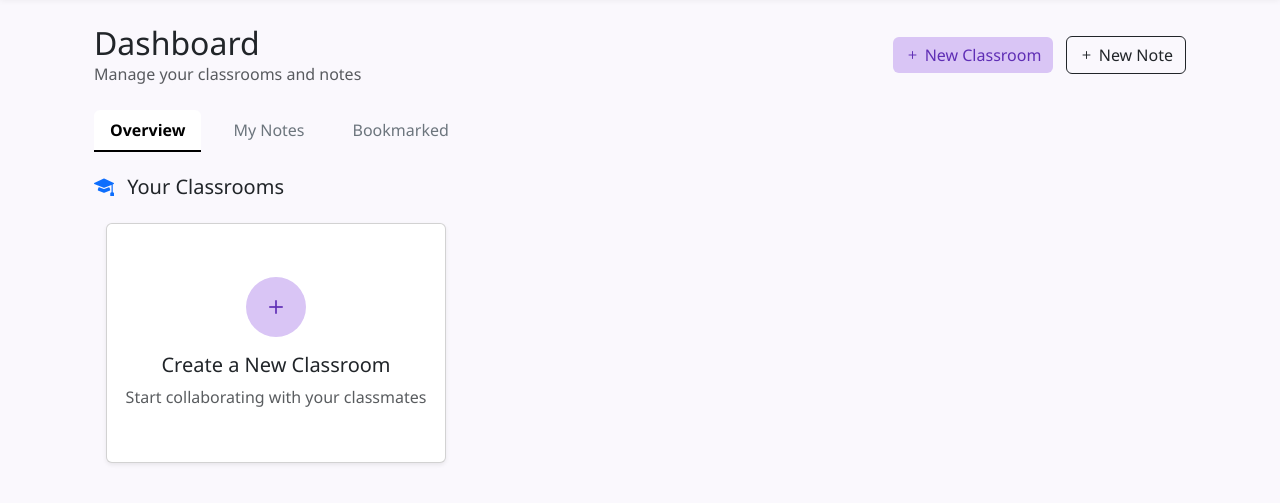
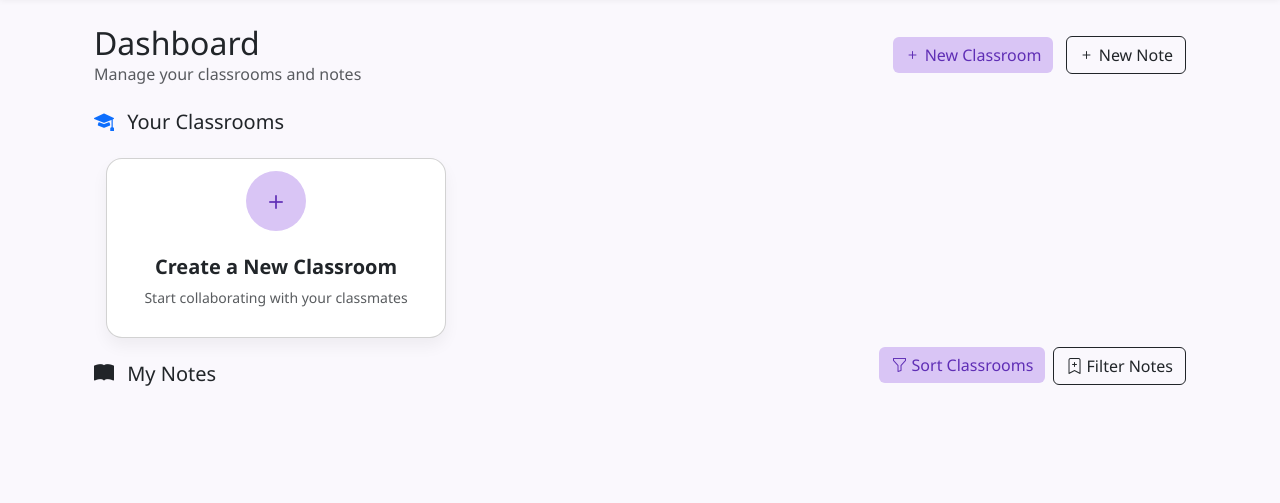
Before and after one commit to alielkline/NoteNest, a PHP site: page /public/dashboard.php in a window 1280 px wide. Shown: the part 76-579 px from the top of the page. Run offline with PHP 8.4, Linux system fonts and the light colour scheme; the visitor is signed in with stand-in values (Sample User, id 1); data that the repository does not hold is empty.

Commit message:
adjust things in dashboard

```diff
--- a/includes/dashboard_handler.php
+++ b/includes/dashboard_handler.php
@@ -13,9 +13,9 @@ if ($_SERVER['REQUEST_METHOD'] === 'POST') {
 
     if ($creator_id && $name && $description) {
         $invite_code = substr(str_shuffle('ABCDEFGHIJKLMNOPQRSTUVWXYZ0123456789'), 0, 6);
-        $created_at = date('Y-m-d H:i:s');
 
-        $stmt = $pdo->prepare("INSERT INTO classrooms (name, creator_id, invite_code, created_at, description) VALUES (?, ?, ?, ?, ?)");
+
+        $stmt = $pdo->prepare("INSERT INTO classrooms (name, creator_id, invite_code description) VALUES (?, ?, ?, ?, ?)");
         $stmt->execute([$name, $creator_id, $invite_code, $created_at, $description]);
 
         header("Location: dashboard.php");
--- a/includes/db.inc.php
+++ b/includes/db.inc.php
@@ -1,5 +1,5 @@
 <?php
-$dsn = 'mysql:host=localhost;port=3307;dbname=notenestDB';
+$dsn = 'mysql:host=localhost;dbname=notenestDB';
 $dbusername = 'root';
 $dbpassword = '';
 
--- a/public/dashboard.php
+++ b/public/dashboard.php
@@ -20,7 +20,7 @@ if (!$user) {
 $username = $user['username'];
 
 // Fetch classrooms (public or those created by the user)
-$stmt = $pdo->prepare("SELECT * FROM classrooms WHERE creator_id = ? OR visibility = 'public'");
+$stmt = $pdo->prepare("SELECT * FROM classrooms WHERE creator_id = ? ");
 $stmt->execute([$user_id]);
 $classrooms = $stmt->fetchAll(PDO::FETCH_ASSOC);
 ?>
@@ -35,6 +35,7 @@ $classrooms = $stmt->fetchAll(PDO::FETCH_ASSOC);
     <link rel="stylesheet" href="../css/navbar.css">
     <link href="https://cdn.jsdelivr.net/npm/bootstrap-icons@1.10.5/font/bootstrap-icons.css" rel="stylesheet">
     <link href="../css/dashboard.css" rel="stylesheet">
+    <link href="../css/classroom.css" rel="stylesheet">
     <title>Dashboard</title>
 </head>
 
@@ -59,22 +60,8 @@ $classrooms = $stmt->fetchAll(PDO::FETCH_ASSOC);
             </div>
         </div>
 
-        <!-- Tabs -->
-        <ul class="nav nav-tabs mt-4 custom-tabs" id="dashboardTabs" role="tablist">
-            <li class="nav-item" role="presentation">
-                <a class="nav-link active" id="overview-tab" data-bs-toggle="tab" href="#overview" role="tab">Overview</a>
-            </li>
-            <li class="nav-item" role="presentation">
-                <a class="nav-link" id="notes-tab" data-bs-toggle="tab" href="#notes" role="tab">My Notes</a>
-            </li>
-            <li class="nav-item" role="presentation">
-                <a class="nav-link" id="bookmarked-tab" data-bs-toggle="tab" href="#bookmarked" role="tab">Bookmarked</a>
-            </li>
-        </ul>
 
-        <div class="tab-content mt-3">
-            <!-- Classrooms Tab -->
-            <div class="tab-pane fade show active" id="overview" role="tabpanel">
+        <!-- class rooms -->
         <h5 class="mt-4">
             <i class="bi bi-mortarboard-fill text-primary me-2"></i> Your Classrooms
         </h5>
@@ -83,47 +70,76 @@ $classrooms = $stmt->fetchAll(PDO::FETCH_ASSOC);
             <div class="row row-cols-1 row-cols-md-3 g-4">
                 <!-- Loop through classrooms -->
                 <?php foreach ($classrooms as $classroom): ?>
-                            <div class="col">
-                                <div class="card shadow-sm text-center" style="height: 240px;">
-                                    <div class="card-body d-flex flex-column align-items-center justify-content-center text-center">
-                                        <h5 class="card-title"><?= htmlspecialchars($classroom['name']) ?></h5>
-                                        <p class="text-muted mb-0" style="overflow: hidden; text-overflow: ellipsis; white-space: nowrap; max-width: 100%;">
-                                            <?= htmlspecialchars($classroom['description']) ?>
-                                        </p>
-                                        <span class="badge bg-<?= $classroom['visibility'] === 'public' ? 'success' : 'secondary' ?>">
-                                            <?= ucfirst($classroom['visibility']) ?>
-                                        </span>
+                    <div class="col-md-6 col-lg-4 d-flex">
+                        <a href="../public/subjects.php?classroom_id=<?= $classroom['classroom_id'] ?>" class="text-decoration-none text-dark w-100">
+                            <div class="card card-custom p-3 flex-fill position-relative">
+                                <h5 class="fw-semibold"><?= htmlspecialchars($classroom['name']) ?></h5>
+                                <p class="text-muted"><?= htmlspecialchars($classroom['description']) ?></p>
+                                <div class="d-flex justify-content-between text-muted small mt-auto">
+                                    <span>👥 <?= $classroom['members'] ?> members</span>
+                                    <?php if ($user_id == $classroom['creator_id']): ?>
+                                        <span class="admin-badge">Admin</span>
+                                    <?php endif; ?>
                                 </div>
+                                <span class="stretched-link"></span> <!-- Makes the whole card clickable -->
                             </div>
+                        </a>
                     </div>
                 <?php endforeach; ?>
 
                 <!-- Create New Classroom Card -->
-                        <div class="col">
-                            <div class="card shadow-sm text-center" style="height: 240px;">
-                                <div class="card-body d-flex flex-column align-items-center justify-content-center">
+                <div class="col-md-6 col-lg-4 d-flex">
+                    <div class="card card-custom p-3 flex-fill text-center position-relative">
+                        <div class="d-flex flex-column align-items-center justify-content-center h-100">
                             <a href="#" class="btn d-flex align-items-center justify-content-center mb-3"
                                 data-bs-toggle="modal" data-bs-target="#createClassroomModal"
-                                        style="width: 60px; height: 60px; border-radius: 50%; background-color: #d9c5f5; color: #5f2eb5; border: none;">
+                                style="width: 60px; height: 60px; border-radius: 50%; background-color: #d9c5f5; color: #5f2eb5; border: none; z-index: 2;">
                                 <i class="bi bi-plus fs-3"></i>
                             </a>
-                                    <h5 class="card-title">Create a New Classroom</h5>
-                                    <p class="text-muted mb-0">Start collaborating with your classmates</p>
+                            <h5 class="fw-semibold mt-2">Create a New Classroom</h5>
+                            <p class="text-muted small">Start collaborating with your classmates</p>
                         </div>
                     </div>
                 </div>
             </div>
         </div>
+        <!-- notes -->
+
+        <div class="d-flex justify-content-between align-items-center flex-wrap mb-2">
+            <h5 class="mt-4">
+                <i class="bi bi-book-fill text-purple me-2"></i> My Notes
+            </h5>
+            <div class="mt-2 mt-md-0 d-flex gap-2">
+                <!-- New Classroom Dropdown -->
+                <div class="dropdown">
+                    <button class="btn dropdown-toggle" type="button" id="sortClassroomDropdown" data-bs-toggle="dropdown" aria-expanded="false"
+                        style="background-color: #d9c5f5; color: #5f2eb5; border: none;">
+                        <i class="bi bi-funnel"></i> Sort Classrooms
+                    </button>
+                    <ul class="dropdown-menu" aria-labelledby="sortClassroomDropdown">
+                        <li><a class="dropdown-item" href="?sort_classroom=newest">Newest</a></li>
+                        <li><a class="dropdown-item" href="?sort_classroom=oldest">Oldest</a></li>
+                    </ul>
                 </div>
 
-            <!-- Other Tabs -->
-            <div class="tab-pane fade" id="notes" role="tabpanel">
-                <p>This is My Notes tab content.</p>
-            </div>
-            <div class="tab-pane fade" id="bookmarked" role="tabpanel">
-                <p>This is the Bookmarked tab content.</p>
+                <!-- New Note Dropdown -->
+                <div class="dropdown">
+                    <button class="btn btn-outline-dark dropdown-toggle" type="button" id="filterNoteDropdown" data-bs-toggle="dropdown" aria-expanded="false">
+                        <i class="bi bi-bookmark-plus"></i> Filter Notes
+                    </button>
+                    <ul class="dropdown-menu" aria-labelledby="filterNoteDropdown">
+                        <li><a class="dropdown-item" href="?classroom_id=all">All Classrooms</a></li>
+                        <?php foreach ($classrooms as $classroom): ?>
+                            <li><a class="dropdown-item" href="?classroom_id=<?= $classroom['classroom_id'] ?>">
+                                    <?= htmlspecialchars($classroom['name']) ?>
+                                </a></li>
+                        <?php endforeach; ?>
+                    </ul>
                 </div>
             </div>
+        </div>
+
+
 
         <!-- Create Classroom Modal -->
         <div class="modal fade" id="createClassroomModal" tabindex="-1" aria-labelledby="createClassroomLabel" aria-hidden="true">
@@ -158,9 +174,7 @@ $classrooms = $stmt->fetchAll(PDO::FETCH_ASSOC);
                 </form>
             </div>
         </div>
-
     </div>
-
     <script src="https://cdn.jsdelivr.net/npm/bootstrap@5.3.2/dist/js/bootstrap.bundle.min.js"></script>
 </body>
 
```
Also changed, not shown: public/profile.php (+1 -24 lines), uploads/profile_images/30_profile.jpg (added). Lines whose indentation alone changed are shown as unchanged.
